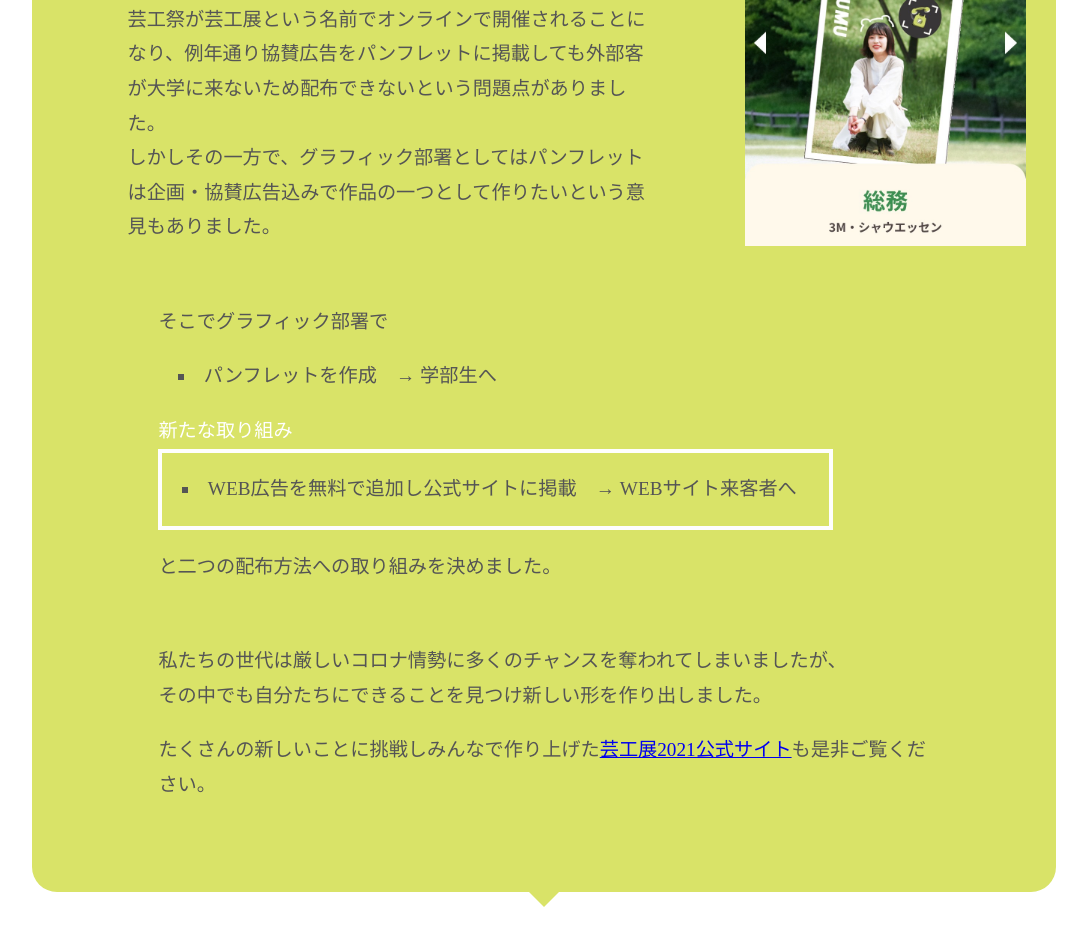
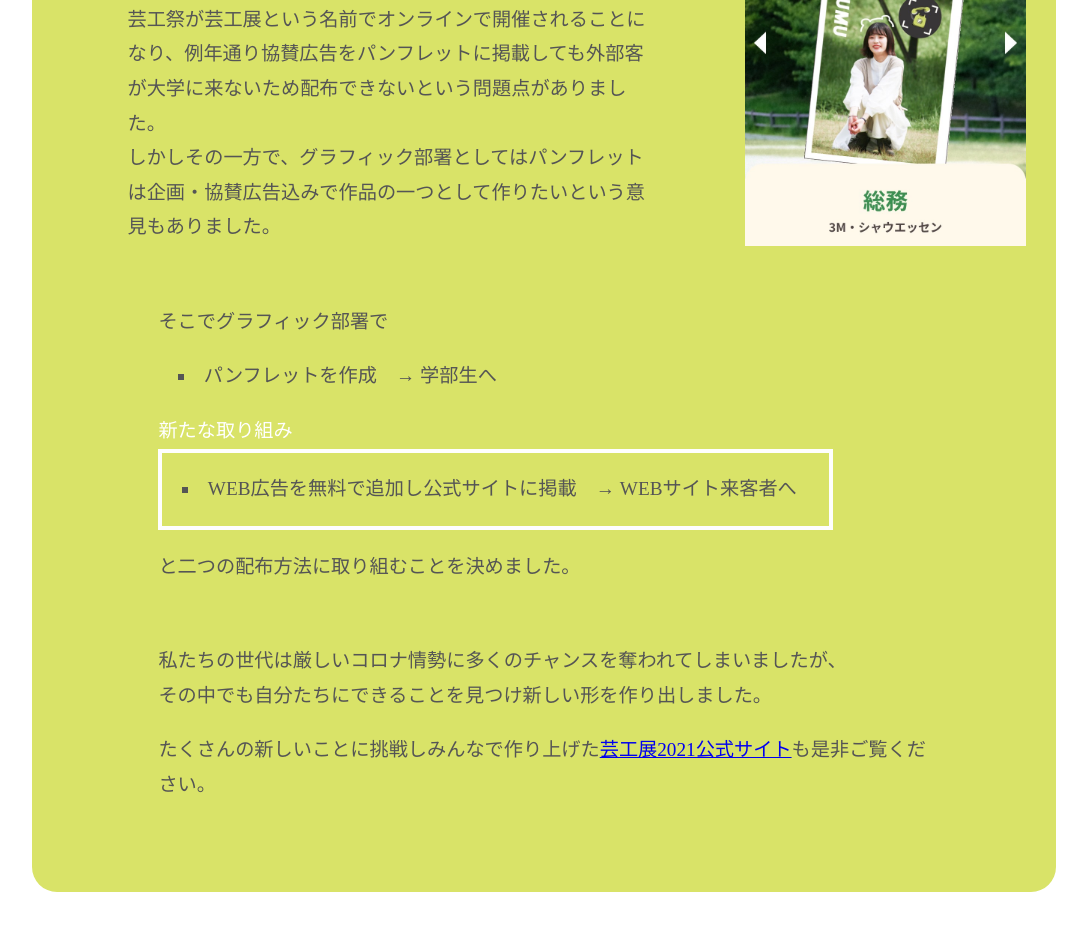
Before and after one commit to koyukis/works, a plain HTML site: page pamphlet.html in a window 1280 px wide. Shown: the part 3266-4212 px from the top of the page, without its empty margins (96-1183 px from the left). Drawn offline with nearby package versions, Linux system fonts and the light colour scheme.

Commit message:
メンバーズ

```diff
--- a/css/main.css
+++ b/css/main.css
@@ -497,7 +497,7 @@ li {
 	border-radius: 25px;
 }
 
-.balloon1:before {
+/* .balloon1:before {
 	content: "";
 	position: absolute;
 	top: 100%;
@@ -505,7 +505,7 @@ li {
 	margin-left: -15px;
 	border: 15px solid transparent;
 	border-top: 15px solid #d9e368;
-}
+} */
 .grid-soumu{
 	display: grid;
 	gap:3%;
--- a/pamphlet.html
+++ b/pamphlet.html
@@ -127,11 +127,11 @@
                         <li class="txt s-line pamp-li">パンフレットを作成　→ 学部生へ</li>
                         <p class="txt pamp-white-p">新たな取り組み</p>
                         <li class="txt s-line pamp-box-color">WEB広告を無料で追加し公式サイトに掲載　→ WEBサイト来客者へ</li>
-                        <p class="txt p-line">と二つの配布方法への取り組みを決めました。</p>
+                        <p class="txt p-line">と二つの配布方法に取り組むことを決めました。</p>
                         <p class="txt s-line">私たちの世代は厳しいコロナ情勢に多くのチャンスを奪われてしまいましたが、<br>その中でも自分たちにできることを見つけ新しい形を作り出しました。</p>
                         <p class="txt p-line">たくさんの新しいことに挑戦しみんなで作り上げた<a href="https://geikousai-ncu.com/#about">芸工展2021公式サイト</a>も是非ご覧ください。</p>
                     </div>
-
+                    <!-- <img class="img-60" src="images/fighttogether_アートボード 1.png"> -->
                 </div>
             </section>
 
```
Also changed, not shown: images/fighttogether_アートボード 1.png (added).
